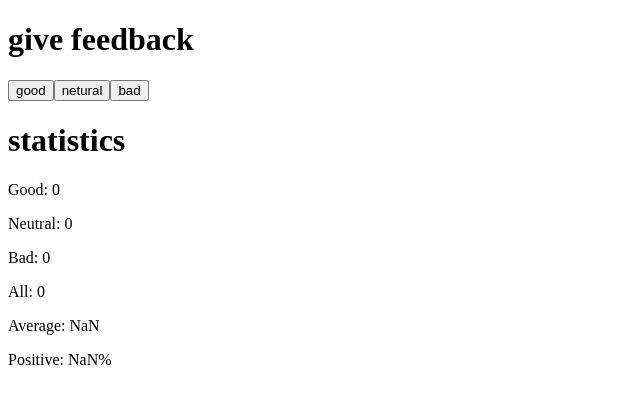
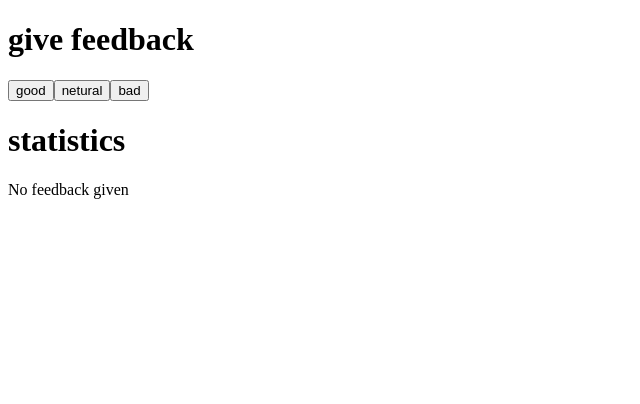
Before and after one commit to jtrain184/fullstackopen, a React (Vite) app in the folder part1/unicafe/: page / in a window 1280 px wide. Shown: the top 404 px of the page, without its empty margins (0-640 px from the left). Built offline with nearby package versions, Linux system fonts and the light colour scheme.

Commit message:
1.9 unicafe step 4 Only display statisics after feedback has been gathered

```diff
--- a/part1/unicafe/src/App.jsx
+++ b/part1/unicafe/src/App.jsx
@@ -1,6 +1,14 @@
 import { useState } from 'react'
 
 const Statistics = (props) => {
+  if (props.total === 0) {
+    return (
+      <div>
+        <h1>statistics</h1>
+        <p>No feedback given</p>
+      </div>
+    )
+  }
   return (
     <div>
       <h1>statistics</h1>
@@ -8,8 +16,8 @@ const Statistics = (props) => {
       <p>Neutral: {props.neutral}</p>
       <p>Bad: {props.bad}</p>
       <p>All: {props.total}</p>
-      <p>Average: {(props.good * 1 + props.bad * -1) / props.total}</p>
-      <p>Positive: {props.good / props.total}%</p>
+      <p>Average: {((props.good * 1 + props.bad * -1) / props.total).toFixed(2)}</p>
+      <p>Positive: {((props.good / props.total)*100).toFixed(2)}%</p>
     </div>
   )
 }
```
